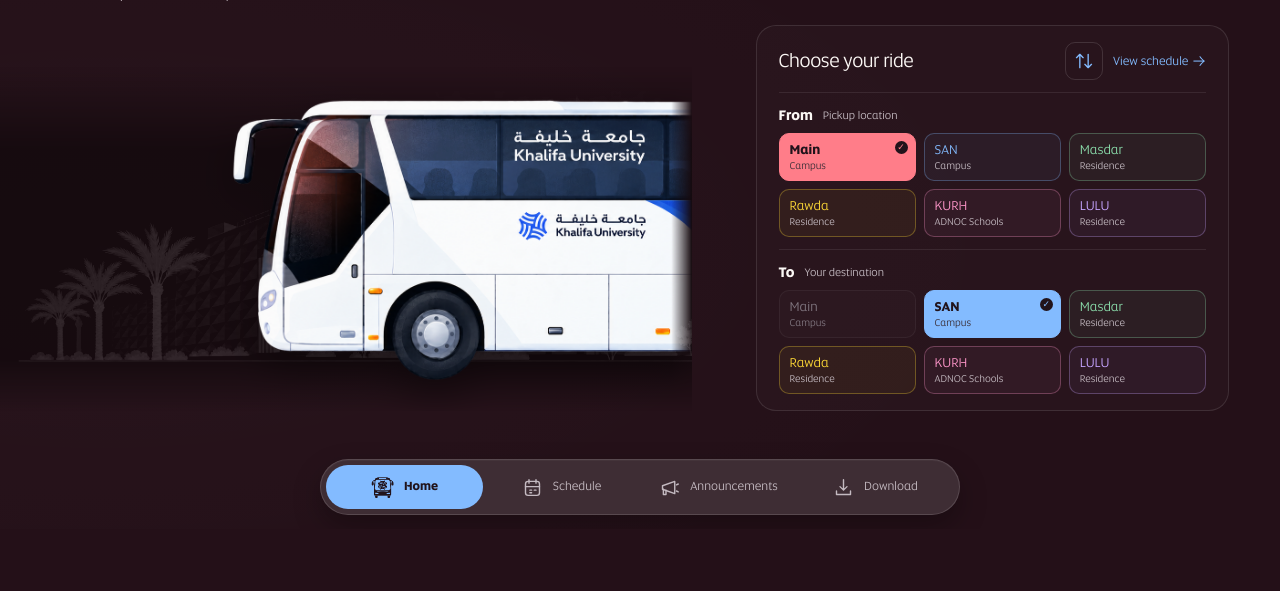
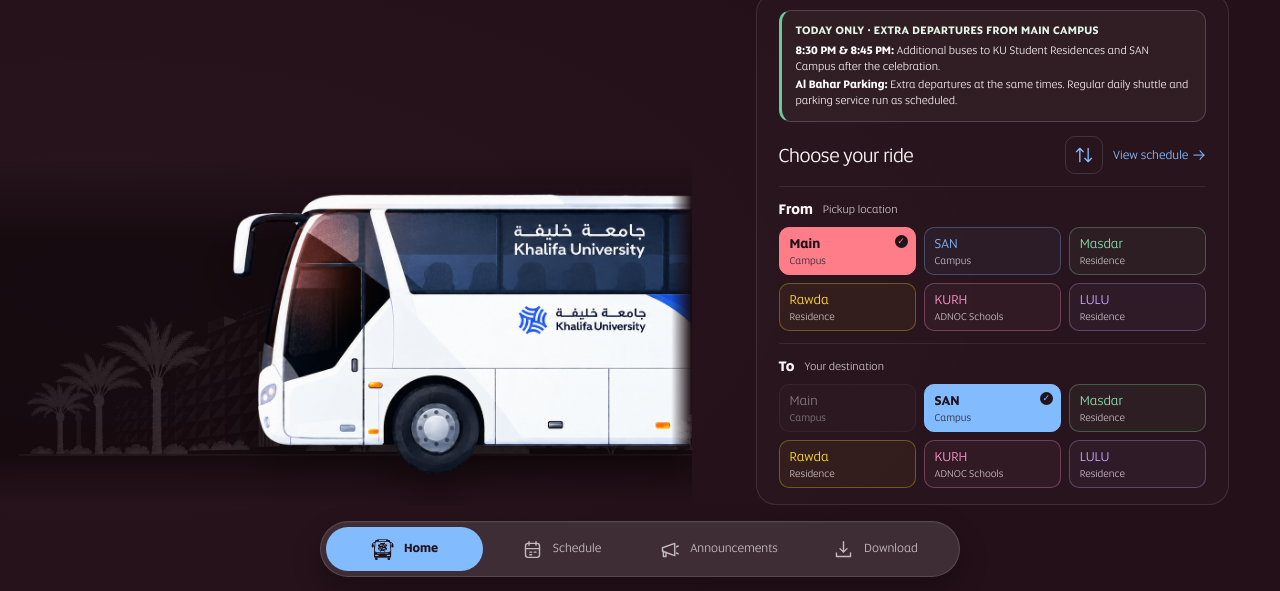
Before and after one commit to ameenabdulla7bm-sketch/ku-bus, a plain HTML site: page index.html in a window 1280 px wide. Shown: the part 271-862 px from the top of the page. Before the commit the page ends 800 px from the top, so only its background shows below. Drawn offline with Linux system fonts and the light colour scheme.

Commit message:
Show today’s extra shuttle departures

```diff
--- a/index.html
+++ b/index.html
@@ -44,6 +44,12 @@
         .app-shell::before { width: min(54vw, 220px); height: min(41vw, 170px); opacity: .34; }
       }
       @media (forced-colors: active) { .app-shell::before { display: none; } }
+      .today-shuttle-notice[hidden] { display: none !important; }
+      .today-shuttle-notice { margin: 0 0 14px; padding: 12px 14px; border: 1px solid #ffffff2b; border-left: 3px solid #68c99a; border-radius: 12px; color: #faf7f5; background: #ffffff0b; }
+      .today-shuttle-notice h2 { margin: 0 0 5px; color: #e2f6e8; font-size: 11px; font-weight: 600; letter-spacing: .35px; line-height: 1.35; }
+      .today-shuttle-notice p { margin: 3px 0 0; color: #eee9eb; font-size: 11px; line-height: 1.45; }
+      .today-shuttle-notice strong { color: #fff; font-weight: 700; }
+      @media (max-width: 980px) { .today-shuttle-notice { margin-bottom: 10px; padding: 10px 12px; } }
     </style>
     <script defer src="script.js?v=20261019-seventh-1"></script>
     <script defer src="navigation.js?v=20261019-seventh-1"></script>
@@ -129,6 +135,11 @@
             </div>
 
             <section class="upcoming-section" aria-labelledby="upcoming-title">
+              <aside class="today-shuttle-notice" id="today-shuttle-notice" hidden aria-labelledby="today-shuttle-title">
+                <h2 id="today-shuttle-title">TODAY ONLY · EXTRA DEPARTURES FROM MAIN CAMPUS</h2>
+                <p><strong>8:30 PM &amp; 8:45 PM:</strong> Additional buses to KU Student Residences and SAN Campus after the celebration.</p>
+                <p><strong>Al Bahar Parking:</strong> Extra departures at the same times. Regular daily shuttle and parking service run as scheduled.</p>
+              </aside>
               <div class="section-heading">
                 <h2 id="upcoming-title">Choose your ride</h2>
                 <div class="ride-actions">
@@ -344,5 +355,23 @@
         <a href="#download" data-view-link="download"><svg viewBox="0 0 24 24" fill="none" stroke="currentColor" stroke-width="1.6" stroke-linecap="round" stroke-linejoin="round" aria-hidden="true"><path d="M12 3v12m-4-4 4 4 4-4M4 16v4h16v-4"/></svg><span>Download</span></a>
       </nav>
     </div>
+    <script>
+      (() => {
+        const notice = document.getElementById('today-shuttle-notice');
+        const updateNotice = () => {
+          let show = false;
+          try {
+            const parts = new Intl.DateTimeFormat('en-GB', { timeZone: 'Asia/Dubai', year: 'numeric', month: '2-digit', day: '2-digit' }).formatToParts(new Date());
+            const date = Object.fromEntries(parts.map(({ type, value }) => [type, value]));
+            show = date.year === '2026' && date.month === '11' && date.day === '25';
+          } catch (_) { /* Keep the time-sensitive notice hidden if the date is unavailable. */ }
+          notice.hidden = !show;
+        };
+        updateNotice();
+        document.addEventListener('visibilitychange', updateNotice);
+        window.addEventListener('focus', updateNotice);
+        window.setInterval(updateNotice, 30000);
+      })();
+    </script>
   </body>
 </html>
--- a/service-worker.js
+++ b/service-worker.js
@@ -1,4 +1,4 @@
-const CACHE_NAME = "ku-shuttle-pwa-v2-20261125-drape-1";
+const CACHE_NAME = "ku-shuttle-pwa-v2-20261125-extra-shuttles-1";
 const APP_SHELL = new URL("./index.html", self.registration.scope).href;
 const NETWORK_TIMEOUT_MS = 4000;
 
```
